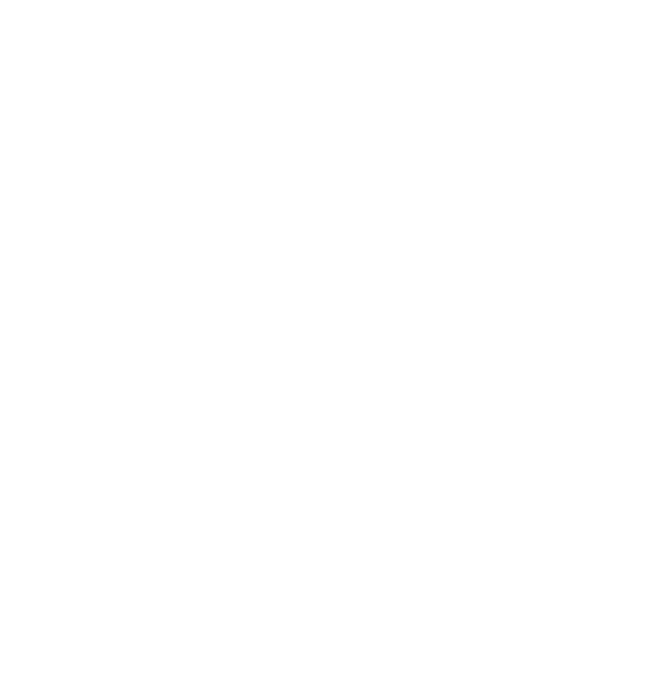
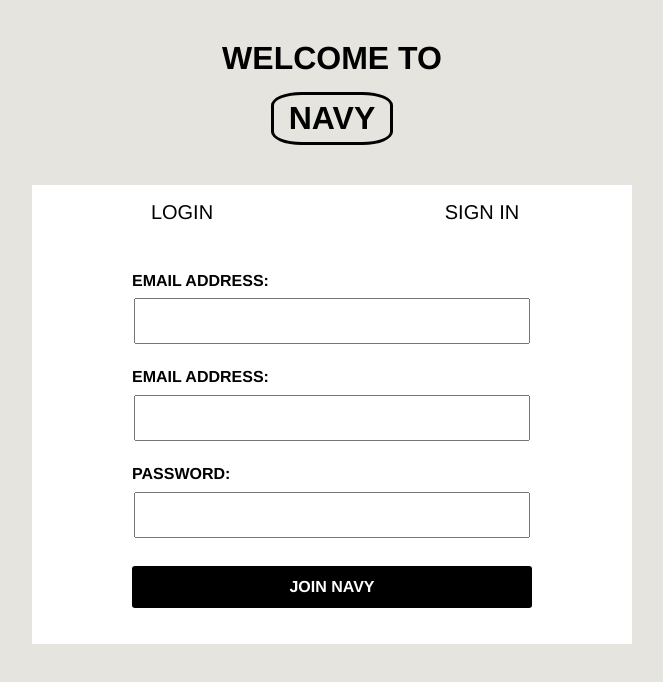
Before and after one commit to salmonsashimi/onlinestore, a Next.js app: page /register in a window 1280 px wide. Shown: the top 682 px of the page, without its empty margins (308-971 px from the left). Built offline with nearby package versions, Linux system fonts and the light colour scheme.

Commit message:
converted input css class names

```diff
--- a/src/pages/register.js
+++ b/src/pages/register.js
@@ -1,9 +1,38 @@
+import Head from 'next/head';
+import LoginHeader from '../components/loginComponents/LoginHeader';
+import LoginLinks from '../components/loginComponents/LoginLinks';
+
+const RegisterPage = () => {
 
 
-const RegisterPage = () => {
     return (
-        <div>
-        </div>
+        <div className='login'>
+            <Head>
+                <title>NAVY | Join NAVY</title>
+            </Head>
+            <LoginHeader />
+            <div className='login__component'>
+                <LoginLinks />
+
+                <form className='login__form'>
+                    <div className='login__email'>
+                        <p className='login__input-header'>EMAIL ADDRESS:</p>
+                        <input type='text' className='login__input-input' />
+                    </div>
+                    <div className='login__email'>
+                        <p className='login__input-header'>EMAIL ADDRESS:</p>
+                        <input type='text' className='login__input-input' />
+                    </div>
+                    <div className='login__password'>
+                        <p className='login__input-header'>PASSWORD:</p>
+                        <input type='password' className='login__input-input' />
+                    </div>
+                    <button className='login__button'>JOIN NAVY</button>
+
+
+                </form>
+            </div>
+        </div >
     )
 }
 
--- a/src/styles/components/_login.scss
+++ b/src/styles/components/_login.scss
@@ -14,14 +14,14 @@
 .login__email, .login__password{
     padding: $s-size 0;
 }
-.login__email-header, .login__password-header {
+.login__input-header{
     text-align: left;
     font-weight: 700;
     margin: 0;
     padding-bottom: $xs-size;
 }
 
-.login__email-input, .login__password-input {
+.login__input-input {
     padding: $s-size;
     font-size: $m-size;
     width: 92%;
```
Also changed, not shown: src/pages/login.js (+4 -4 lines).
